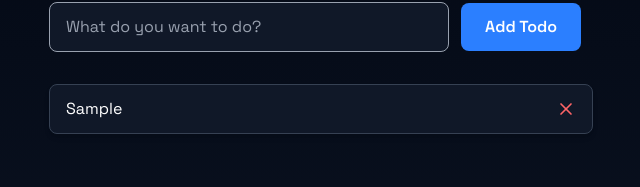
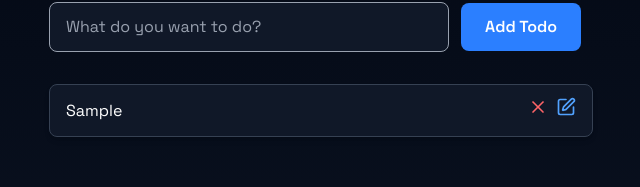
Before and after one commit to elishabhatti/redux-toolkit-todo, a React (Vite) app: page / in a window 1280 px wide. Both pictures are taken after typing "Sample" into the empty fields and a click on the button "Add Todo". Shown: the part 206-393 px from the top of the page, without its empty margins (319-959 px from the left). Built offline with nearby package versions, Linux system fonts and the light colour scheme; a web font is replaced by a local one.

Commit message:
added update icon in todos

```diff
--- a/src/components/Todo.jsx
+++ b/src/components/Todo.jsx
@@ -1,7 +1,7 @@
 import React from "react";
 import { useSelector, useDispatch } from "react-redux";
 import { removeTodo } from "../features/todo/todoSlice";
-import { X } from "lucide-react";
+import { Edit, X } from "lucide-react";
 import { motion, AnimatePresence } from "framer-motion";
 
 function Todo() {
@@ -22,6 +22,7 @@ function Todo() {
               className="bg-gray-900 rounded-lg px-4 py-3 flex justify-between items-center shadow-md border border-gray-700"
             >
               <span className="text-white text-base">{todo.text}</span>
+              <div className="space-x-2">
                 <button
                   onClick={() => dispatch(removeTodo(todo.id))}
                   className="text-red-400 hover:text-red-600 transition-colors duration-200"
@@ -29,6 +30,14 @@ function Todo() {
                 >
                   <X className="w-5 h-5" />
                 </button>
+                <button
+                  onClick={() => dispatch(updateTodo(todo.id))}
+                  className="text-blue-400 hover:text-blue-600 transition-colors duration-200"
+                  aria-label={`Update ${todo.text}`}
+                >
+                  <Edit className="w-5 h-5" />
+                </button>
+              </div>
             </motion.li>
           ))}
         </AnimatePresence>
```
Lines whose indentation alone changed are shown as unchanged.
